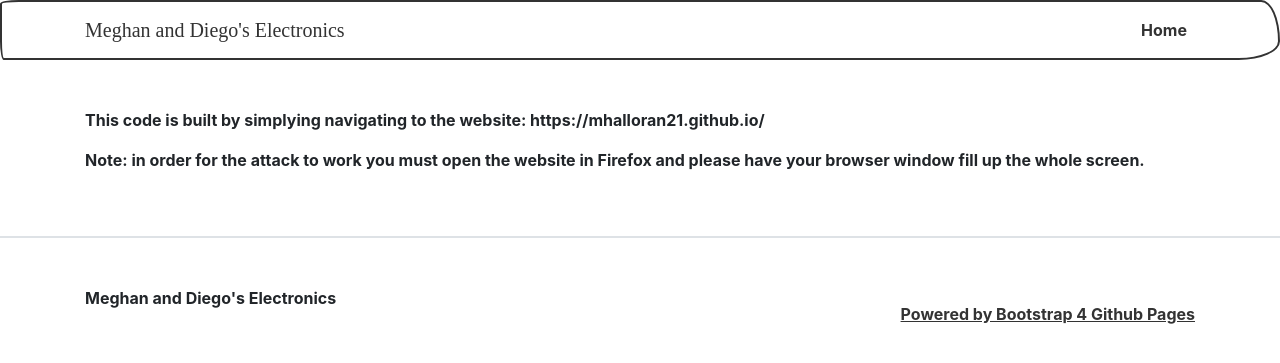
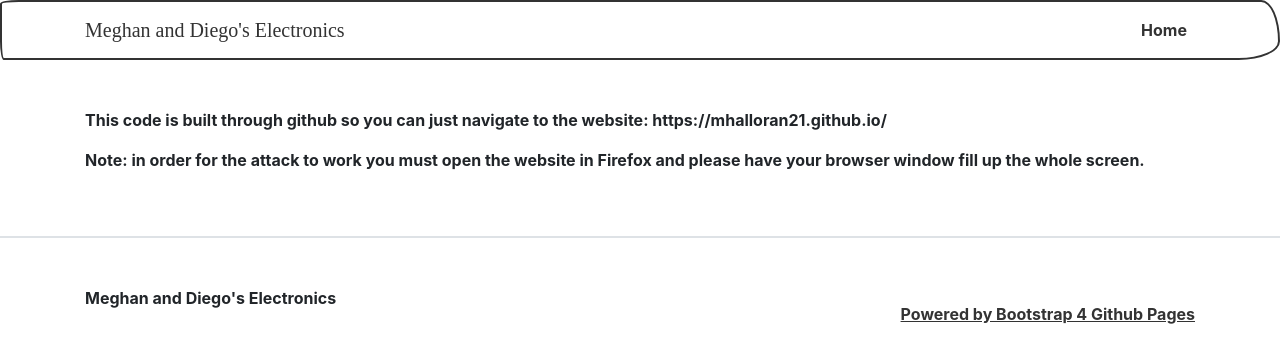
Before and after one commit to mhalloran21/cs331_final_project, a Jekyll site: the page built from BUILDING.md, in a window 1280 px wide. Shown: the top 363 px of the page. Built offline with Jekyll 4.4.1, drawn with Linux system fonts in a browser that asks for light colours; some web fonts are replaced; our own code applies the rules of GitHub Pages for plain Markdown files.

Commit message:
Update BUILDING.md

```diff
--- a/BUILDING.md
+++ b/BUILDING.md
@@ -1,4 +1,4 @@
-This code is built by simplying navigating to the website:
+This code is built through github so you can just navigate to the website:
 https://mhalloran21.github.io/
 
 Note: in order for the attack to work you must open the website in
```
